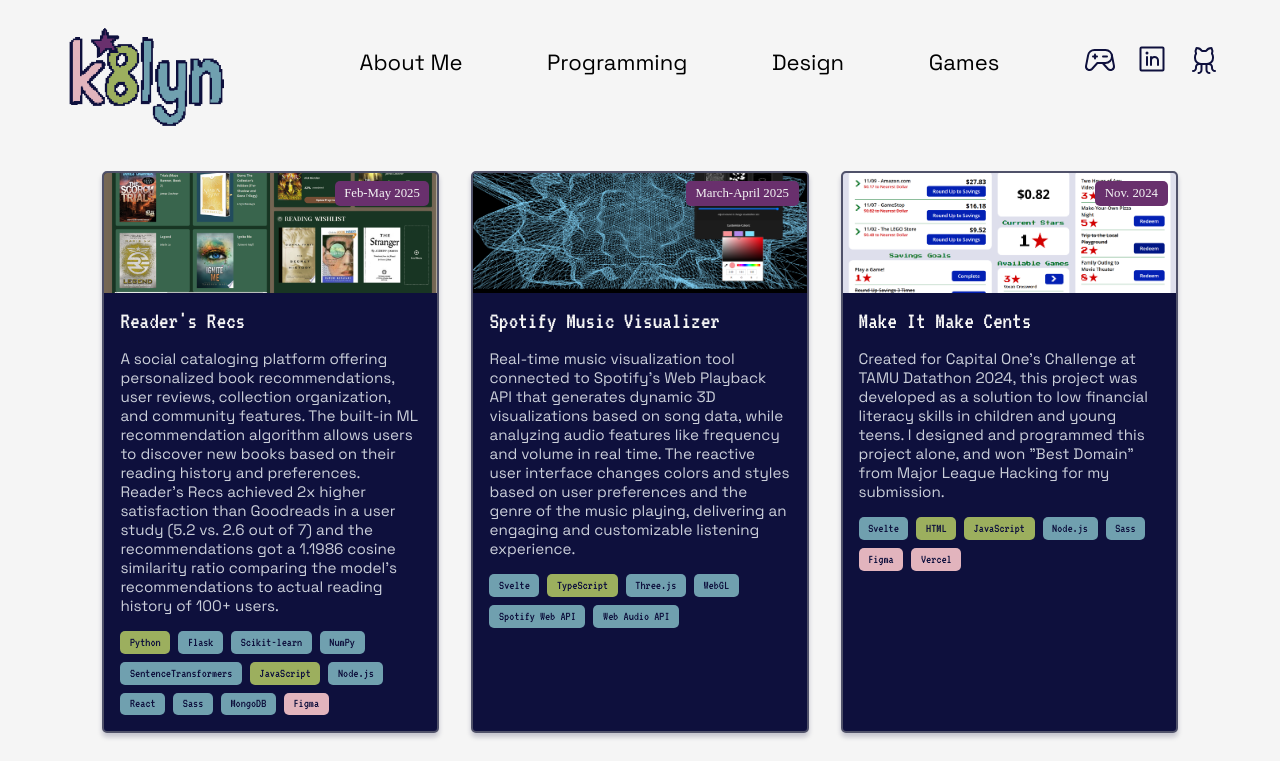
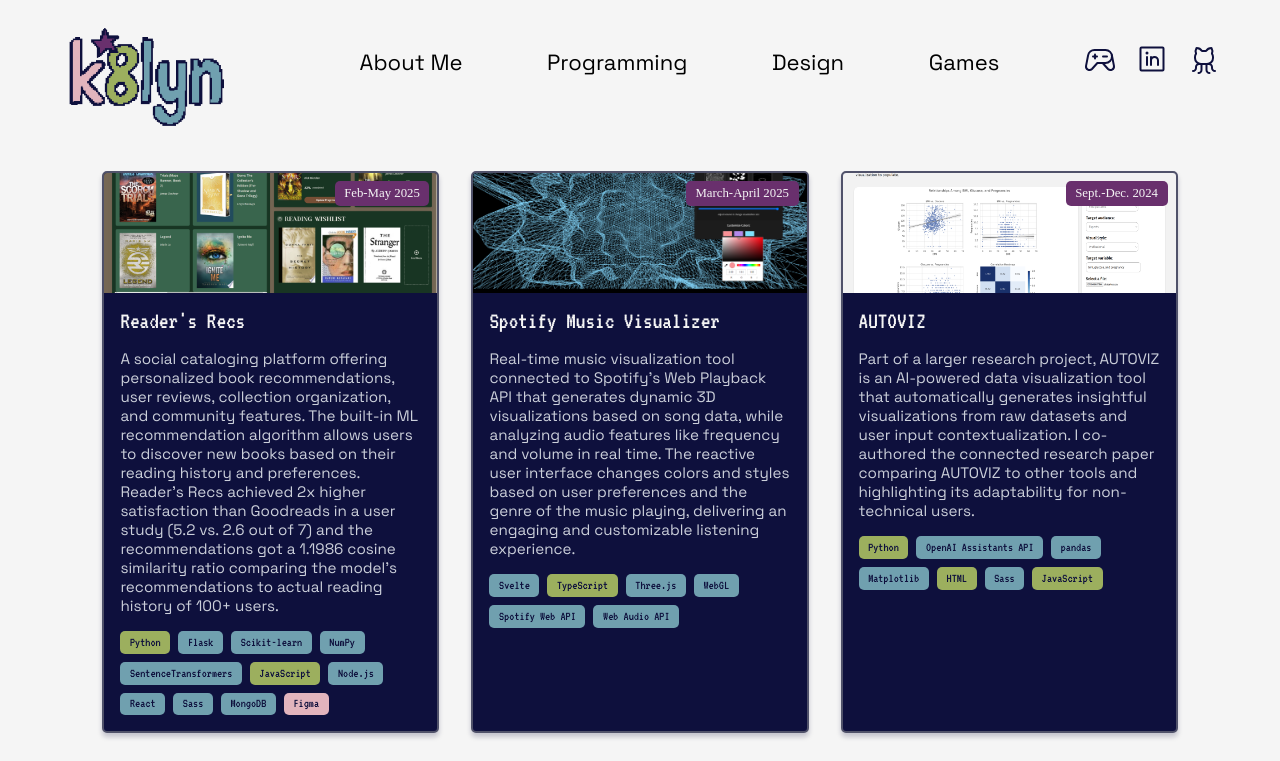
Before and after one commit to kaclark219/Web-Portfolio, a React (Vite) app in the folder kac-portfolio/: page /programming in a window 1280 px wide. Shown: the top 761 px of the page. Built offline with nearby package versions, Linux system fonts and the light colour scheme.

Commit message:
added another project

```diff
--- a/kac-portfolio/src/pages/Projects.jsx
+++ b/kac-portfolio/src/pages/Projects.jsx
@@ -4,6 +4,7 @@
 import mimc from "../assets/mimc.png"
 import spotifyviz from "../assets/spotify-viz.png"
 import rr from "../assets/rr.png"
+import autoviz from "../assets/m-study.png"
 
 function Projects() {
     const projects = [
@@ -41,6 +42,22 @@
             { name: "Web Audio API", color: "blue" }
         ],
         link: "https://github.com/kaclark219/Spotify-Music-Visualizer"
+    },
+    {
+        image: autoviz,
+        dates: "Sept.-Dec. 2024",
+        title: "AUTOVIZ",
+        description: "Part of a larger research project, AUTOVIZ is an AI-powered data visualization tool that automatically generates insightful visualizations from raw datasets and user input contextualization. I co-authored the connected research paper comparing AUTOVIZ to other tools and highlighting its adaptability for non-technical users.",
+        tags: [
+            { name: "Python", color: "green" },
+            { name: "OpenAI Assistants API", color: "blue" },
+            { name: "pandas", color: "blue" },
+            { name: "Matplotlib", color: "blue" },
+            { name: "HTML", color: "green" },
+            { name: "Sass", color: "blue" },
+            { name: "JavaScript", color: "green" }
+        ],
+        link: "https://github.com/kaclark219/autoviz"
     },
     {
         image: mimc,
```
Also changed, not shown: kac-portfolio/src/assets/m-study.png (added).
